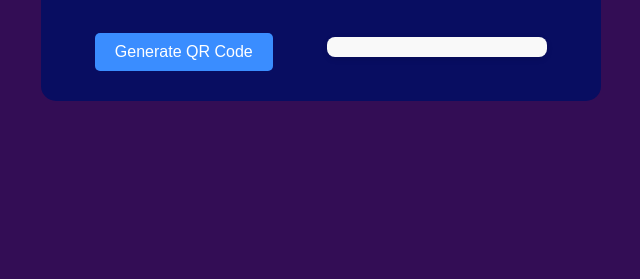
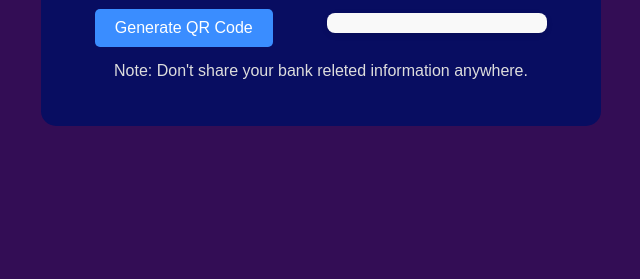
Before and after one commit to Dev-JAY-lab/OR-code-, a plain HTML site: page index.html in a window 1280 px wide. Shown: the part 521-800 px from the top of the page, without its empty margins (319-959 px from the left). Drawn offline with Linux system fonts and the light colour scheme.

Commit message:
index.html

```diff
--- a/index.html
+++ b/index.html
@@ -15,6 +15,7 @@
     <input type="text" id="text" placeholder="Enter name or URL">
     <button onclick="generateQR()">Generate QR Code</button>
     <div id="qrcode"></div>
+         <p>Note: Don't share your bank releted information anywhere. </p>
     </div>
     <script src="script.js"></script>
 
```
